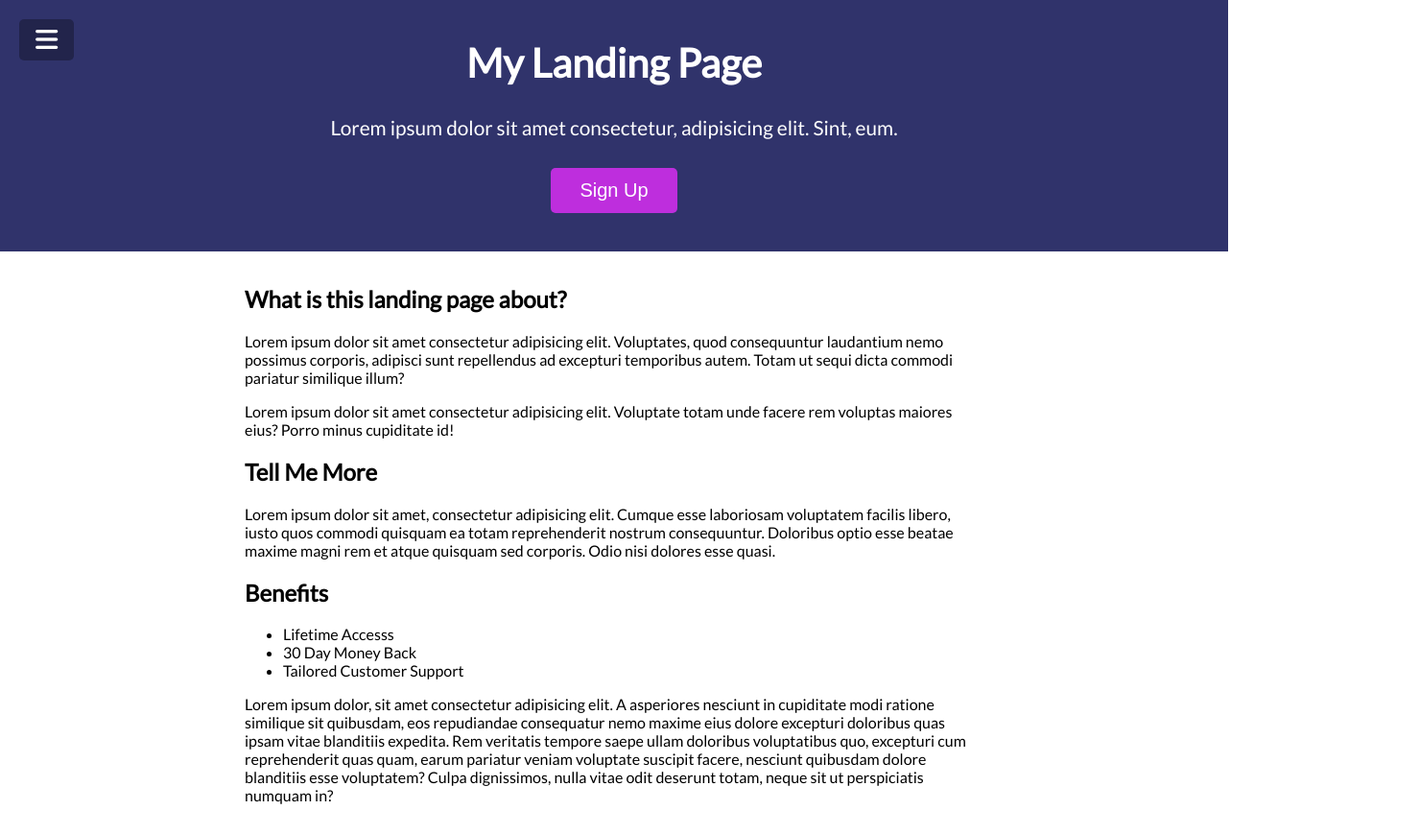
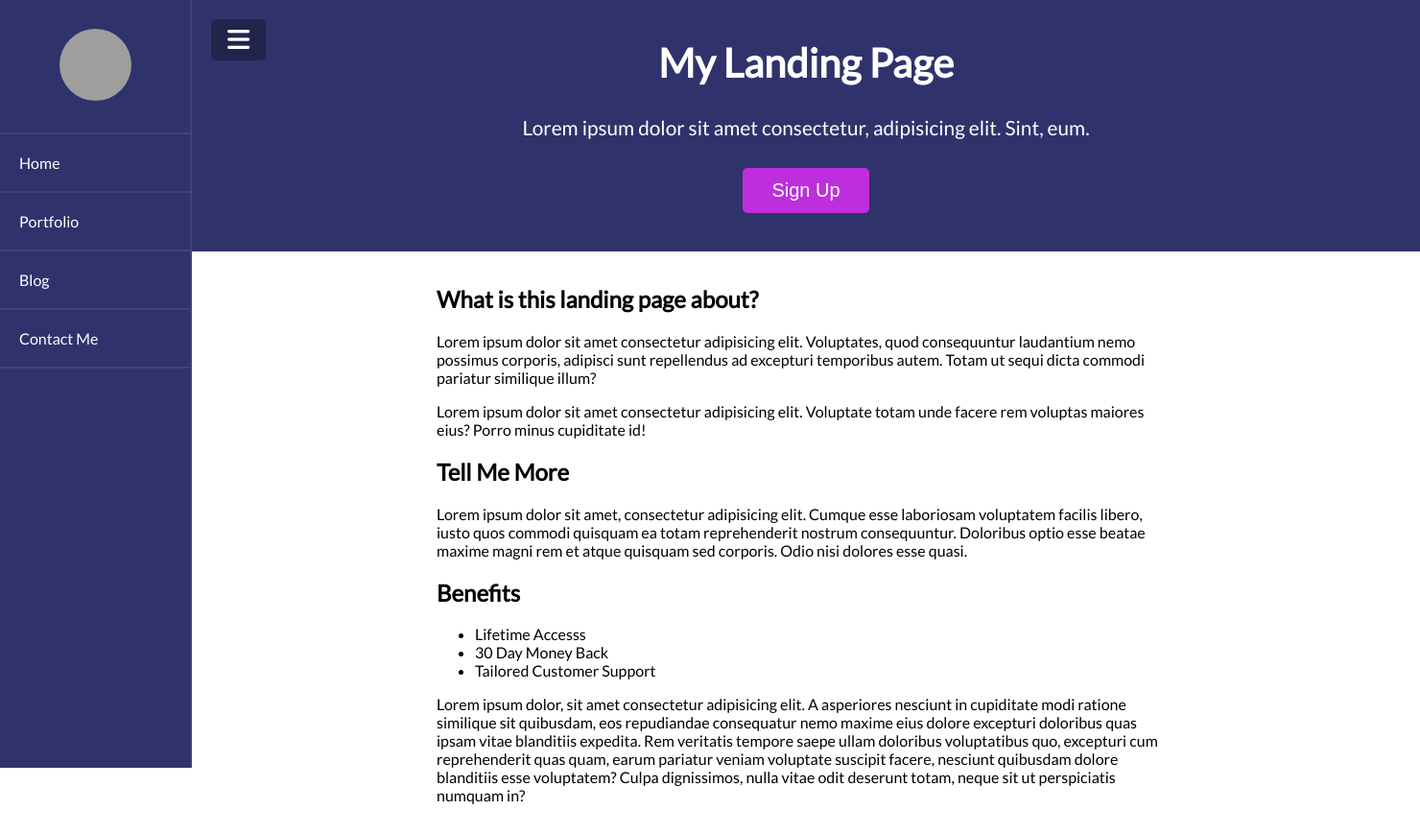
Before and after one commit to Oliko136/vanilla-js-projects, a plain HTML site: page menu-slider-modal/index.html in a window 1280 px wide. Both pictures are taken after a click on the button 48 px from the left and 41 px from the top of the page. Shown: the whole page at 96% size, 1480 px wide, since content can reach past the window. Drawn offline with Linux system fonts and the light colour scheme; grey boxes are pictures that could not be loaded.

Commit message:
Handle menu toggle

```diff
--- a/menu-slider-modal/script.js
+++ b/menu-slider-modal/script.js
@@ -0,0 +1,12 @@
+const toggle = document.getElementById('toggle');
+const close = document.getElementById('close');
+const open = document.getElementById('open');
+const modal = document.getElementById('modal');
+
+// Toggle nav
+function toggleNav() {
+    document.body.classList.toggle('show-nav');
+}
+
+// Event listeners
+toggle.addEventListener('click', toggleNav);
--- a/menu-slider-modal/style.css
+++ b/menu-slider-modal/style.css
@@ -13,6 +13,12 @@
 body {
     font-family: 'Lato', sans-serif;
     margin: 0;
+    transition: transform 0.3s ease;
+}
+
+body.show-nav {
+    /* Width of nav */
+    transform: translateX(200px);
 }
 
 nav {
```
